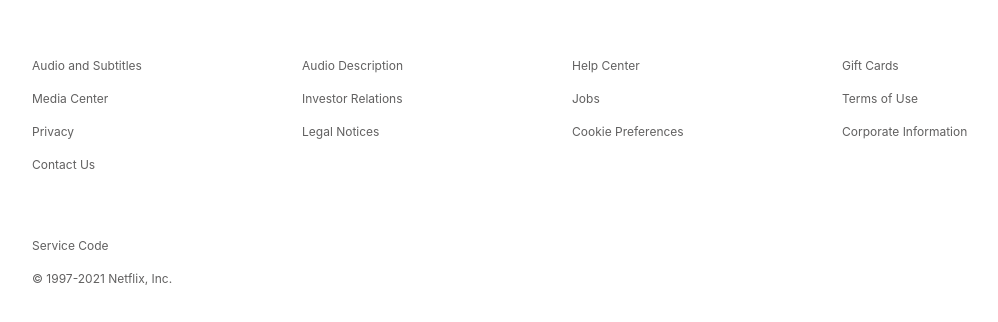
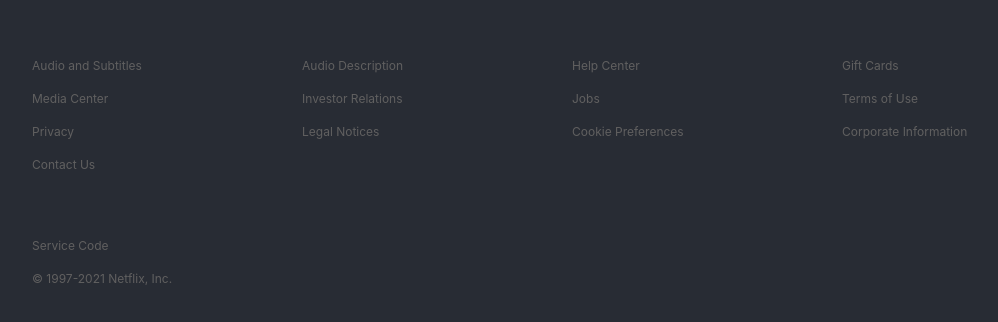
Before and after one commit to Jamie-Ellis/reactNetflix, a React (Create React App) app: page / in a window 1280 px wide. Shown: the part 150-472 px from the top of the page, without its empty margins (108-1106 px from the left). Built offline with nearby package versions, Linux system fonts and the light colour scheme.

Commit message:
update bg

```diff
--- a/src/style.css
+++ b/src/style.css
@@ -1,5 +1,5 @@
 body {
-  background-color: black;
+	background-color: #282c34 !important;
 	font-family: "Inter", sans-serif;
 }
 
```
Also changed, not shown: src/App.css (indentation only). Lines whose indentation alone changed are shown as unchanged.
